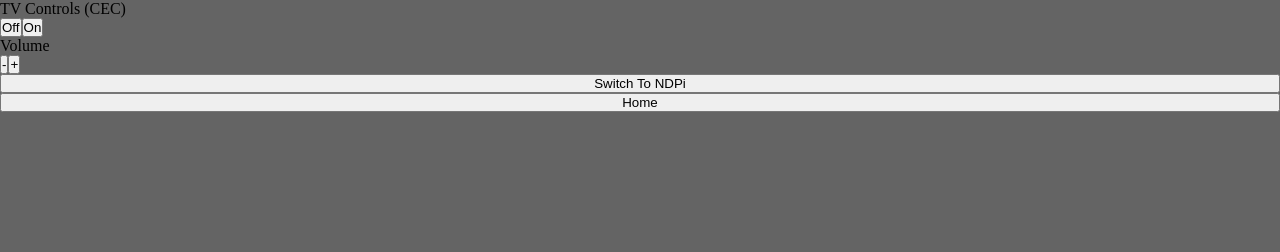
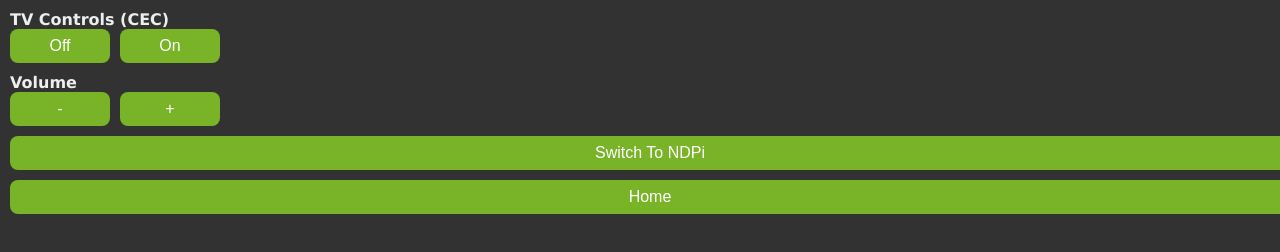
Before and after one commit to smithevan-qanc/NDPi-Client, a website: page public/system.html in a window 1280 px wide. Drawn offline with Linux system fonts and the light colour scheme.

Commit message:
[3.1.392] NOTES:

```diff
--- a/public/system.html
+++ b/public/system.html
@@ -13,36 +13,59 @@
         }
         html,
         body {
-            width: 100vw;
-            height: 100vh;
-            background: rgba(100, 100, 100, 1);
+            /* width: 100vw;
+            height: 100vh; */
+            background: rgba(50, 50, 50, 1);
+        }
+        input,
+        label {
+            font-weight: 600;
+            color: #eee;
+            font-size: 16px;
+            font-family: Verdana, Geneva, Tahoma, sans-serif;
+        }
+        button {
+            background: rgba(129, 193, 39, 0.9);
+            border: none;
+            border-radius: 8px;
+            color: white;
+            padding: 8px 16px;
+            font-size: 16px;
+            cursor: pointer;
+            min-width: 100px;
+        }
+        button:hover {
+            background: rgba(129, 193, 39, 0.8);
         }
         .main {
             height: 100vh;
             width: 100vw;
             display: grid;
-
+            margin: 10px;
         }
         .flex-column {
             display: flex;
             flex-direction: column;
+            gap: 10px;
         }
         .flex-row {
             display: flex;
             flex-direction: row;
+            gap: 10px;
+            margin-bottom: 10px;
         }
     </style>
 </head>
 
 <body>
     <div class="main">
-        <div class="flex-column">
-            <div>TV Controls (CEC)</div>
+        <div class="card">
+            <label>TV Controls (CEC)</label>
             <div class="flex-row">
                 <button id="tv_power_off">Off</button>
                 <button id="tv_power_on">On</button>
             </div>
-            <div>Volume</div>
+            <label>Volume</label>
             <div class="flex-row">
                 <button id="tv_volume_down">-</button>
                 <button id="tv_volume_up">+</button>
```
Also changed, not shown: 2 other files.
